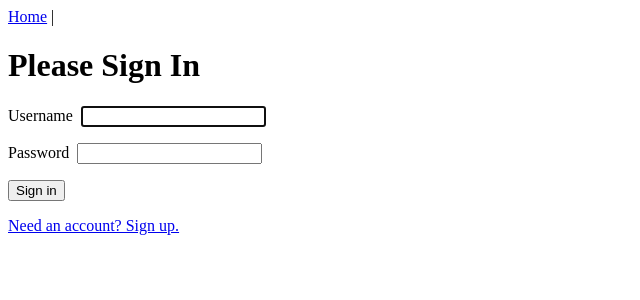
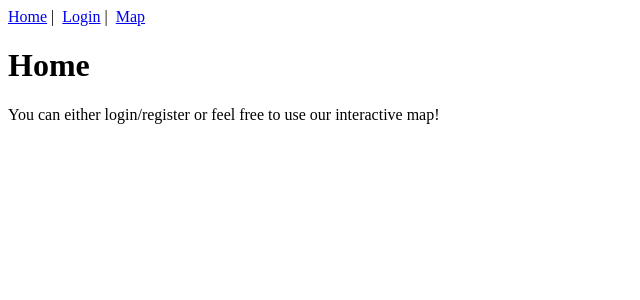
Before and after one commit to adpenrod/final-capstone, a Vue app in the folder capstone-project/vue/: page / in a window 1280 px wide. Before the commit this address led to /login. Shown: the top 300 px of the page, without its empty margins (0-640 px from the left). Built offline with nearby package versions, Linux system fonts and the light colour scheme.

Commit message:
Updated Views, with implementation of home page router-links

```diff
--- a/capstone-project/vue/src/App.vue
+++ b/capstone-project/vue/src/App.vue
@@ -3,6 +3,8 @@
     <div id="nav">
       <router-link v-bind:to="{ name: 'home' }">Home</router-link>&nbsp;|&nbsp;
       <router-link v-bind:to="{ name: 'logout' }" v-if="$store.state.token != ''">Logout</router-link>
+      <router-link v-bind:to="{ name: 'login' }" v-else>Login</router-link>&nbsp;|&nbsp;
+      <router-link v-bind:to="{ name: 'maphome' }">Map</router-link>
     </div>
     <router-view />
   </div>
--- a/capstone-project/vue/src/router/index.js
+++ b/capstone-project/vue/src/router/index.js
@@ -6,6 +6,12 @@ import HomeView from '../views/HomeView.vue';
 import LoginView from '../views/LoginView.vue';
 import LogoutView from '../views/LogoutView.vue';
 import RegisterView from '../views/RegisterView.vue';
+import BadgeView from '../views/BadgeView.vue';
+import CheckInView from '../views/CheckInView.vue';
+import MapDataView from '../views/MapDataView.vue';
+import MapDirectionsView from '../views/MapDirectionsView.vue';
+import MapHomeView from '../views/MapHomeView.vue';
+import MyHistoryView from '../views/MyHistoryView.vue';
 
 /**
  * The Vue Router is used to "direct" the browser to render a specific view component
@@ -21,7 +27,7 @@ const routes = [
     name: 'home',
     component: HomeView,
     meta: {
-      requiresAuth: true
+      requiresAuth: false
     }
   },
   {
@@ -46,6 +52,54 @@ const routes = [
     component: RegisterView,
     meta: {
       requiresAuth: false
+    }
+  },
+  {
+    path: "/checkin",
+    name: "checkin",
+    component: CheckInView,
+    meta: {
+      requiresAuth: true
+    }
+  },
+  {
+    path: "/badges",
+    name: "badge",
+    component: BadgeView,
+    meta: {
+      requiresAuth: true
+    }
+  },
+  {
+    path: "/maphome",
+    name: "maphome",
+    component: MapHomeView,
+    meta: {
+      requiresAuth: false
+    }
+  },
+  {
+    path: "/mapdata",
+    name: "mapdata",
+    component: MapDataView,
+    meta: {
+      requiresAuth: false
+    }
+  },
+  {
+    path: "/mapdirections",
+    name: "mapdirections",
+    component: MapDirectionsView,
+    meta: {
+      requiresAuth: false
+    }
+  },
+  {
+    path: "/myhistory",
+    name: "myhistory",
+    component: MyHistoryView,
+    meta: {
+      requiresAuth: true
     }
   }
 ];
--- /dev/null
+++ b/capstone-project/vue/src/views/BadgeView.vue
@@ -0,0 +1,11 @@
+<template>
+    <div class="badge">
+      <h1>Badges</h1>
+      <p>You must be authenticated to see this</p>
+    </div>
+  </template>
+
+  <script>
+  export default {
+  };
+  </script>
--- /dev/null
+++ b/capstone-project/vue/src/views/CheckInView.vue
@@ -0,0 +1,11 @@
+<template>
+    <div class="checkin">
+      <h1>Check-In</h1>
+      <p>You must be authenticated to see this</p>
+    </div>
+  </template>
+
+  <script>
+  export default {
+  };
+  </script>
--- a/capstone-project/vue/src/views/HomeView.vue
+++ b/capstone-project/vue/src/views/HomeView.vue
@@ -1,7 +1,7 @@
 <template>
   <div class="home">
     <h1>Home</h1>
-    <p>You must be authenticated to see this</p>
+    <p>You can either login/register or feel free to use our interactive map!</p>
   </div>
 </template>
 
--- /dev/null
+++ b/capstone-project/vue/src/views/MapDataView.vue
@@ -0,0 +1,11 @@
+<template>
+    <div class="mapdata">
+      <h1>Map Data</h1>
+      <p>Log in to view/update your history</p>
+    </div>
+  </template>
+
+  <script>
+  export default {
+  };
+  </script>
--- /dev/null
+++ b/capstone-project/vue/src/views/MapDirectionsView.vue
@@ -0,0 +1,11 @@
+<template>
+    <div class="mapdirections">
+      <h1>Map Directions</h1>
+      <p>Hope you found your way</p>
+    </div>
+  </template>
+
+  <script>
+  export default {
+  };
+  </script>
--- /dev/null
+++ b/capstone-project/vue/src/views/MapHomeView.vue
@@ -0,0 +1,12 @@
+<template>
+    <div class="maphome">
+      <h1>Map Home</h1>
+      <router-link v-bind:to="{ name: 'mapdata' }">Map Data</router-link><br>
+      <router-link v-bind:to="{ name: 'mapdirections' }">Map Directions</router-link>
+    </div>
+  </template>
+
+  <script>
+  export default {
+  };
+  </script>
--- /dev/null
+++ b/capstone-project/vue/src/views/MyHistoryView.vue
@@ -0,0 +1,11 @@
+<template>
+    <div class="myhistory">
+      <h1>My History</h1>
+      <p>You must be authenticated to see this</p>
+    </div>
+  </template>
+
+  <script>
+  export default {
+  };
+  </script>
```
